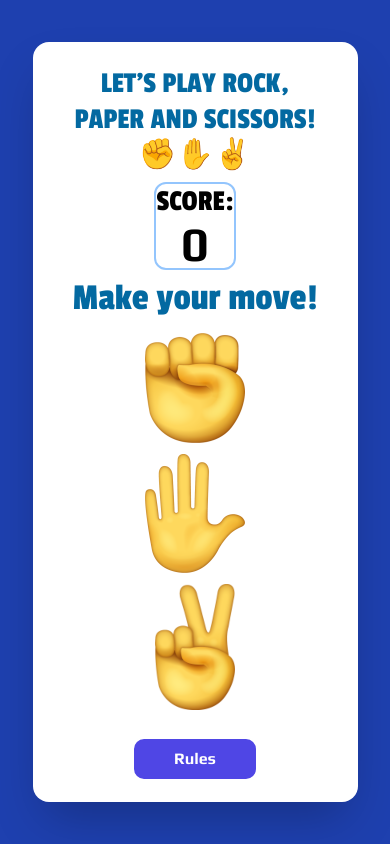
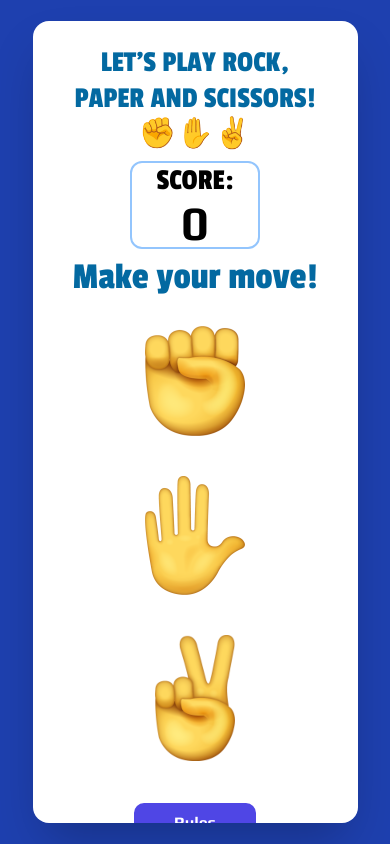
Before and after one commit to thales0591/Rock-Paper-Scissors-Game, a React (Vite) app: page / in a window 390 px wide. Built offline with nearby package versions, Linux system fonts and the light colour scheme.

Commit message:
:recycle: refactor: add a scrolling overflow on the main card to keep the layout responsive

```diff
--- a/src/components/Footer.jsx
+++ b/src/components/Footer.jsx
@@ -14,7 +14,7 @@ function Footer() {
 
     return (
 
-        <div className=" w-full h-[15%] flex justify-center items-center">
+        <div className=" w-full h-[15%] flex justify-center items-center mb-5">
             <button className="px-10 py-2 border-2 border-white rounded-xl text-base font-play font-bold bg-indigo-600 hover:bg-indigo-800 text-white"
             onClick={openModal}
             >Rules</button>
--- a/src/components/Header.jsx
+++ b/src/components/Header.jsx
@@ -5,7 +5,7 @@ function Header({ pScore }) {
             <h1 className="font-passion text-3xl text-sky-700 lg:text-5xl lg:pl-10">LET'S PLAY ROCK,<br></br> PAPER AND SCISSORS!
             <br></br>✊✋✌</h1>
             <div className="flex justify-center w-full mt-2 lg:w-80 lg:justify-center lg:h-full">
-                <div className="border-2 border-blue-300 rounded-xl w-1/4 lg:w-2/3 lg:flex lg:flex-col lg:justify-center ">
+                <div className="border-2 border-blue-300 rounded-xl w-2/5 lg:w-2/3 lg:flex lg:flex-col lg:justify-center ">
                     <h1 className="font-passion font-thin text-3xl lg:text-4xl">SCORE:</h1>
                     <h1 className='font-play font-bold text-5xl lg:text-6xl'>{pScore}</h1>
                 </div>
--- a/src/components/Main_Card.jsx
+++ b/src/components/Main_Card.jsx
@@ -13,7 +13,7 @@ function Main_Card() {
 
     return (
         <div className="bg-blue-800 h-screen flex justify-center items-center ">
-            <div className=" bg-white w-10/12 h-[90%] rounded-2xl shadow-2xl flex flex-col items-center">
+            <div className=" bg-white w-10/12 h-[95%] overflow-y-auto rounded-2xl shadow-2xl flex flex-col items-center">
                 < Header pScore={playerScore} rockMoves={rockMoves} setRockMoves={setRockMoves} />
                 <Routes>
                     <Route path="/"
--- a/src/routes/Play.jsx
+++ b/src/routes/Play.jsx
@@ -21,7 +21,7 @@ function Play () {
         <h1 className="font-passion text-sky-700 text-[38px] lg:text-[50px]">Make your move!</h1>
     </div>
 
-    <div className="text-center h-[32rem] w-full flex flex-col justify-around items-center lg:flex-row lg:hidden">
+    <div className="text-center h-[32rem] w-full flex flex-col justify-around items-center lg:flex-row lg:hidden gap-10 mt-5 mb-10">
 
         <Link to="/game"
         state={{player: "rock", machine: machineMove()}}>
```
